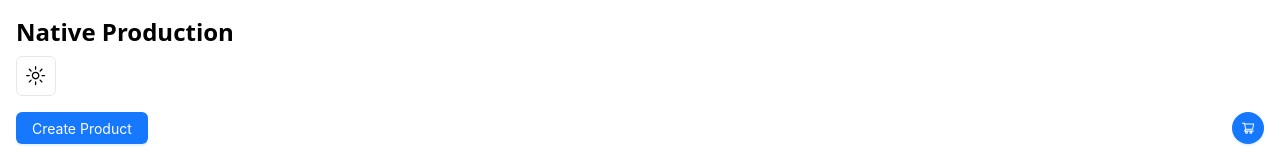
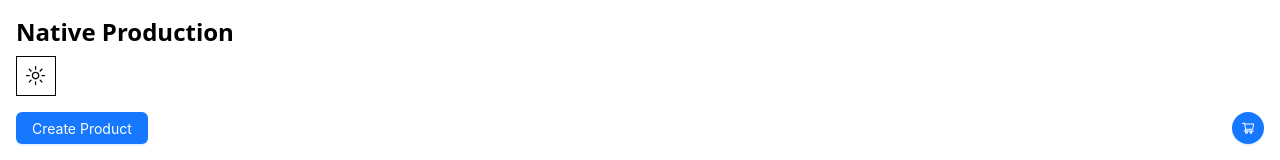
Before and after one commit to rzkiypratama/native-production-test, a Next.js app: page / in a window 1280 px wide. Shown: the top 160 px of the page. Built offline with nearby package versions, Linux system fonts and the light colour scheme; no server answers.

Commit message:
feat: add reusable pallete color

```diff
--- /dev/null
+++ b/lib/utils.ts
@@ -0,0 +1,6 @@
+import { type ClassValue, clsx } from "clsx"
+import { twMerge } from "tailwind-merge"
+
+export function cn(...inputs: ClassValue[]) {
+  return twMerge(clsx(inputs))
+}
--- a/tailwind.config.ts
+++ b/tailwind.config.ts
@@ -1,20 +1,80 @@
-import type { Config } from "tailwindcss";
+import type { Config } from "tailwindcss"
 
-const config: Config = {
+const config = {
+  darkMode: ["class"],
   content: [
-    "./pages/**/*.{js,ts,jsx,tsx,mdx}",
-    "./components/**/*.{js,ts,jsx,tsx,mdx}",
-    "./app/**/*.{js,ts,jsx,tsx,mdx}",
-  ],
+    './pages/**/*.{ts,tsx}',
+    './components/**/*.{ts,tsx}',
+    './app/**/*.{ts,tsx}',
+    './src/**/*.{ts,tsx}',
+	],
+  prefix: "",
   theme: {
+    container: {
+      center: true,
+      padding: "2rem",
+      screens: {
+        "2xl": "1400px",
+      },
+    },
     extend: {
-      backgroundImage: {
-        "gradient-radial": "radial-gradient(var(--tw-gradient-stops))",
-        "gradient-conic":
-          "conic-gradient(from 180deg at 50% 50%, var(--tw-gradient-stops))",
+      colors: {
+        border: "hsl(var(--border))",
+        input: "hsl(var(--input))",
+        ring: "hsl(var(--ring))",
+        background: "hsl(var(--background))",
+        foreground: "hsl(var(--foreground))",
+        primary: {
+          DEFAULT: "hsl(var(--primary))",
+          foreground: "hsl(var(--primary-foreground))",
+        },
+        secondary: {
+          DEFAULT: "hsl(var(--secondary))",
+          foreground: "hsl(var(--secondary-foreground))",
+        },
+        destructive: {
+          DEFAULT: "hsl(var(--destructive))",
+          foreground: "hsl(var(--destructive-foreground))",
+        },
+        muted: {
+          DEFAULT: "hsl(var(--muted))",
+          foreground: "hsl(var(--muted-foreground))",
+        },
+        accent: {
+          DEFAULT: "hsl(var(--accent))",
+          foreground: "hsl(var(--accent-foreground))",
+        },
+        popover: {
+          DEFAULT: "hsl(var(--popover))",
+          foreground: "hsl(var(--popover-foreground))",
+        },
+        card: {
+          DEFAULT: "hsl(var(--card))",
+          foreground: "hsl(var(--card-foreground))",
+        },
+      },
+      borderRadius: {
+        lg: "var(--radius)",
+        md: "calc(var(--radius) - 2px)",
+        sm: "calc(var(--radius) - 4px)",
+      },
+      keyframes: {
+        "accordion-down": {
+          from: { height: "0" },
+          to: { height: "var(--radix-accordion-content-height)" },
+        },
+        "accordion-up": {
+          from: { height: "var(--radix-accordion-content-height)" },
+          to: { height: "0" },
+        },
+      },
+      animation: {
+        "accordion-down": "accordion-down 0.2s ease-out",
+        "accordion-up": "accordion-up 0.2s ease-out",
       },
     },
   },
-  plugins: [],
-};
-export default config;
+  plugins: [require("tailwindcss-animate")],
+} satisfies Config
+
+export default config
```
